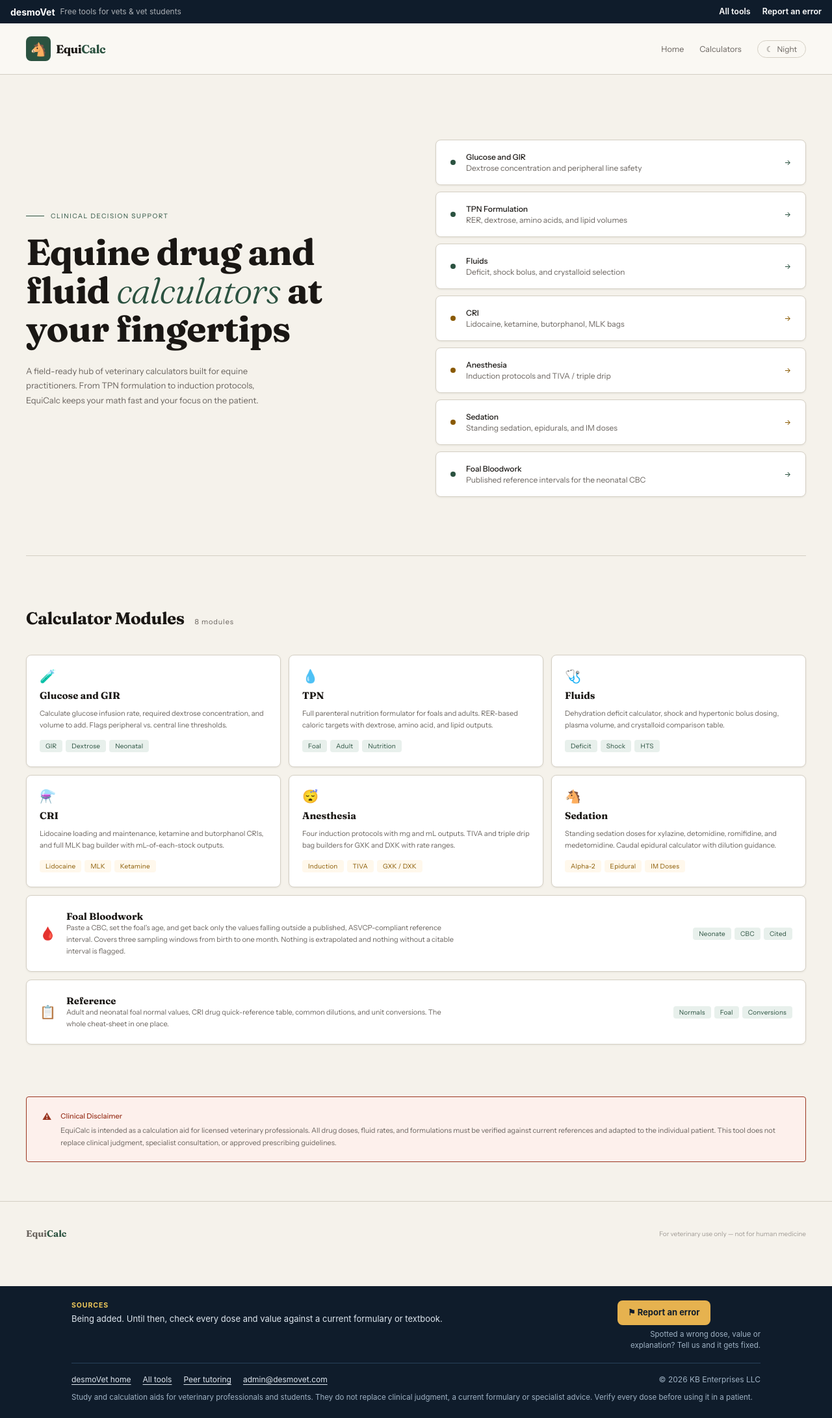
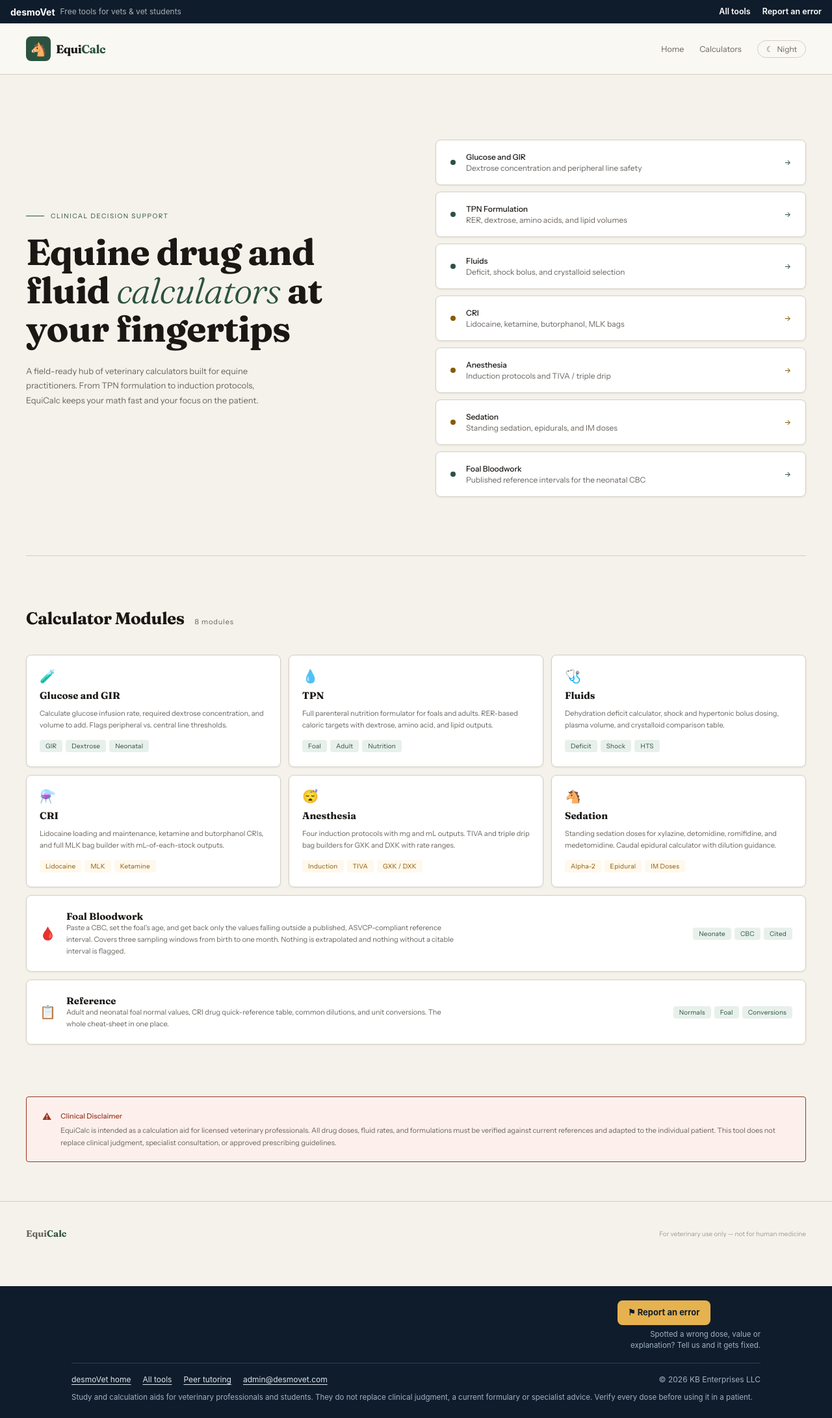
Before and after one commit to kbonen12/desmovet, a Jekyll site: the page equicalc/index.html, which Jekyll copies as it is, in a window 1280 px wide. Shown: the whole page at 65% size. Built offline with Jekyll 4.4.1, drawn with Linux system fonts in a browser that asks for light colours.

Commit message:
Footer: hide the Sources line for tools without credited sources
Anesthesia, EquiCalc, Cardio and Neuro now show only Last updated and
Report an error until their sources are filled in.

Co-Authored-By: Claude Opus 5.5 <noreply@anthropic.com>
Claude-Session: https://claude.ai/code/session_01MQXLQK4PsW97ANrrEGu67T

```diff
--- a/assets/dv-chrome.css
+++ b/assets/dv-chrome.css
@@ -20,6 +20,7 @@
 .dv-v{color:#dfe7ef;font-size:13px}
 .dv-v i{font-style:italic}
 .dv-meta{display:flex;flex-wrap:wrap;gap:6px 22px;margin-top:12px}
+.dv-meta:first-child{margin-top:2px}
 .dv-report{display:inline-flex;align-items:center;gap:6px;background:#e6b24f;color:#0f1c2b!important;font-weight:700;font-size:13px;padding:9px 16px;border-radius:8px;text-decoration:none;white-space:nowrap}
 .dv-report:hover{background:#f0c95a}
 .dv-report-note{font-size:11.5px;color:#9fb2c4;margin-top:6px;text-align:right;max-width:220px}
--- a/assets/dv-chrome.js
+++ b/assets/dv-chrome.js
@@ -7,7 +7,8 @@
      data-bar="off"        skip the top bar (the page already has the desmoVet nav)
      data-footer="info"    only the tool row (Sources / Last updated / Report), placed
                            above the page's own <footer>
-   To add a tool, add an entry to TOOLS. To credit sources, fill in its `sources`. */
+   To add a tool, add an entry to TOOLS. To credit sources, fill in its `sources`;
+   while it is null the Sources line is simply not shown. */
 (function () {
   var TOOLS = {
     anesthesia: { name: 'Small Animal Anesthesia Calculator', path: 'anesthesia/index.html', sources: null },
@@ -25,7 +26,6 @@
   };
   var REPO = 'kbonen12/desmovet';
   var EMAIL = 'admin@desmovet.com';
-  var NO_SOURCES = 'Being added. Until then, check every dose and value against a current formulary or textbook.';
 
   var me = document.currentScript || document.querySelector('script[src*="dv-chrome.js"]');
   var key = me && me.getAttribute('data-tool');
@@ -50,7 +50,7 @@
     var toolRow =
       '<div class="dv-tool">' +
         '<div>' +
-          '<div class="dv-k">Sources</div><div class="dv-v">' + (tool.sources || NO_SOURCES) + '</div>' +
+          (tool.sources ? '<div class="dv-k">Sources</div><div class="dv-v">' + tool.sources + '</div>' : '') +
           '<div class="dv-meta"><div id="dv-updated" hidden><span class="dv-k" style="display:inline">Last updated</span> <span class="dv-v" id="dv-updated-date"></span></div></div>' +
         '</div>' +
         '<div><a class="dv-report" href="' + mail + '">⚑ Report an error</a>' +
```
Also changed, not shown: README.md.
